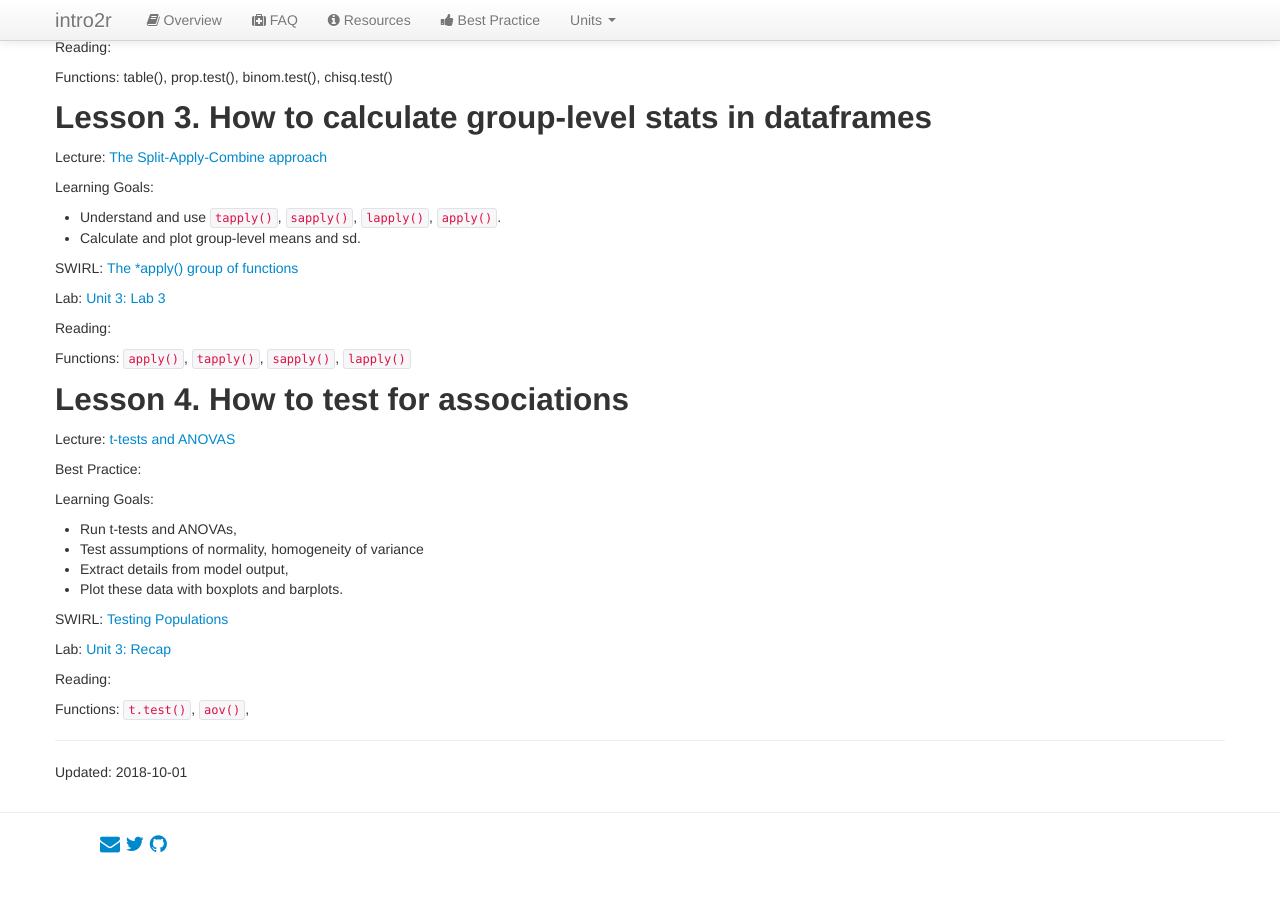
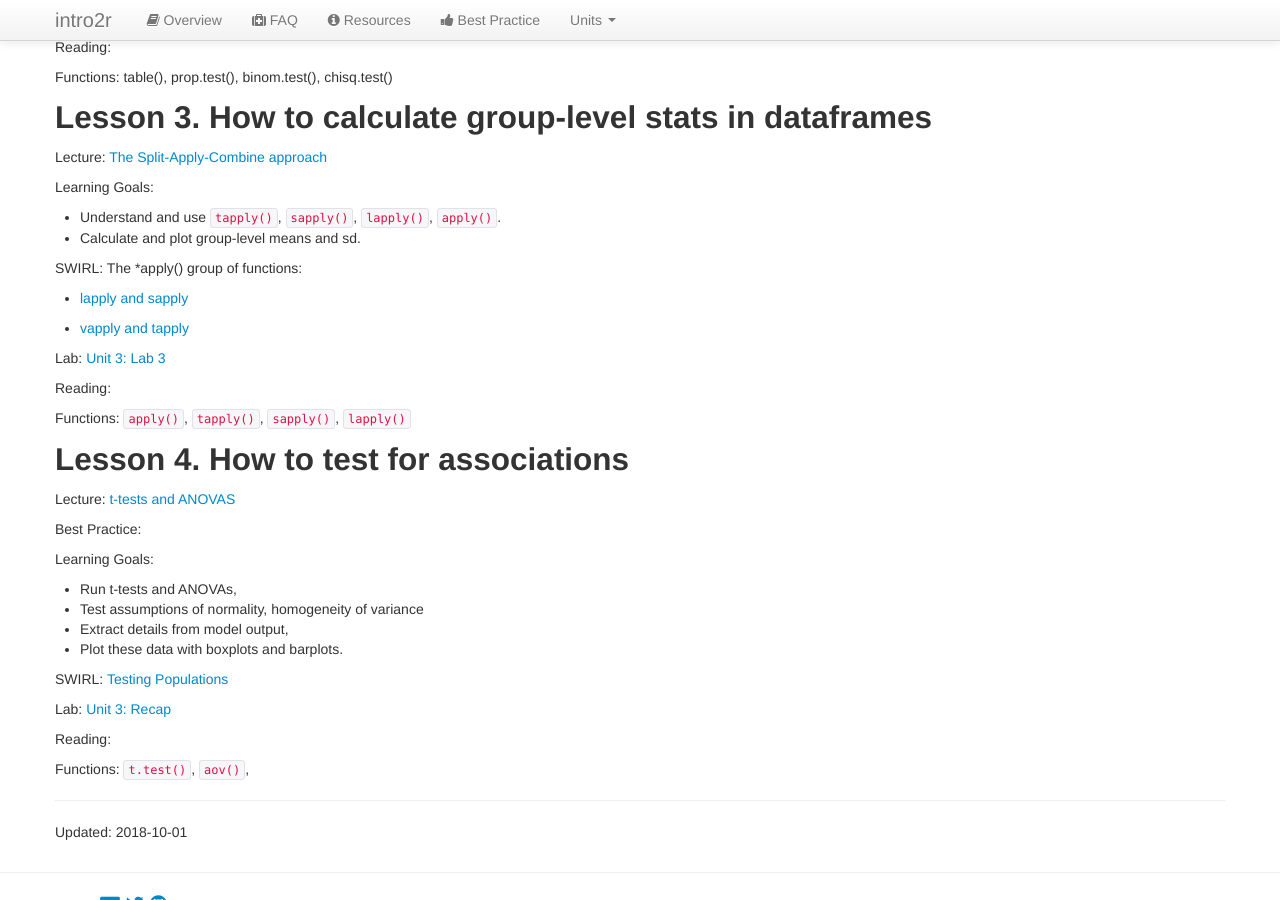
Before and after one commit to intro2r/intro2r, a Jekyll site: the page built from unit3/index.md, in a window 1280 px wide and 900 px high, scrolled down 735 px. Built offline with Jekyll 4.4.1, drawn with Linux system fonts in a browser that asks for light colours; before the commit the page ends 1599 px from its top, so only the background shows below that.

Commit message:
Update index.md

```diff
--- a/unit3/index.md
+++ b/unit3/index.md
@@ -14,7 +14,7 @@
 
 ## Lesson 1. How to choose a statistical test
 
-Lecture: [Which test? Which assumptions?](/which-test.html)
+Lecture: [Which test? Which assumptions?](../unit3/which-test.html)
 
 Learning Goals:
 
@@ -23,7 +23,7 @@
  - Test assumptions such as normality, homogeneity of variance, outliers,
  - Plot data to examine distributions.
 
-SWIRL: [Testing assumptions and exploring data](data-exploration.html)
+SWIRL: [Testing assumptions and exploring data](../unit3/swirl/testing_assumptions.html)
 
 Lab: [Unit 3: Lab 1](../unit3/labs.html)
 
@@ -34,7 +34,7 @@
 
 ## Lesson 2. How to compare counts between groups
 
-Lecture: [Testing ratios and tabulating data](/testing-ratios.html)
+Lecture: [Testing ratios and tabulating data](../unit3/testing-ratios.html)
 
 Learning Goals:
 
@@ -42,7 +42,7 @@
  - Convert continuous data to groups,
  - Run simple sign, proportion, binomial, and Chi-square tests.
 
-SWIRL: [Testing Ratios](testing-ratios.html)
+SWIRL: [Testing Ratios](../unit3/swirl/testing-ratios.html)
 
 Lab: [Unit 3: Lab 2](../unit3/labs.html)
 
@@ -52,16 +52,20 @@
 
 ## Lesson 3. How to calculate group-level stats in dataframes
 
-Lecture: [The Split-Apply-Combine approach](group-means.html)
+Lecture: [The Split-Apply-Combine approach](../unit3/group-means.html)
 
 Learning Goals:
 
  - Understand and use `tapply()`, `sapply()`, `lapply()`, `apply()`.
  - Calculate and plot group-level means and sd.
 
-SWIRL: [The *apply() group of functions](/swirl/apply.html)
+SWIRL: The *apply() group of functions:
 
-Lab: [Unit 3: Lab 3](/labs.html)
+ - [lapply and sapply](../unit3/swirl/lapply_and_sapply.html)
+
+ - [vapply and tapply](../unit3/swirl/vapply_and_tapply.html)
+
+Lab: [Unit 3: Lab 3](../unit3/labs.html)
 
 Reading:
 
@@ -70,7 +74,7 @@
 
 ## Lesson 4. How to test for associations
 
-Lecture: [t-tests and ANOVAS](/anova.html)
+Lecture: [t-tests and ANOVAS](../unit3/anova.html)
 
 Best Practice:
 
@@ -81,7 +85,7 @@
  - Extract details from model output,
  - Plot these data with boxplots and barplots.
 
-SWIRL: [Testing Populations](/swirl/testing-populations.html)
+SWIRL: [Testing Populations](../unit3/swirl/testing-populations.html)
 
 Lab: [Unit 3: Recap](../unit3/labs.html)
 
```
